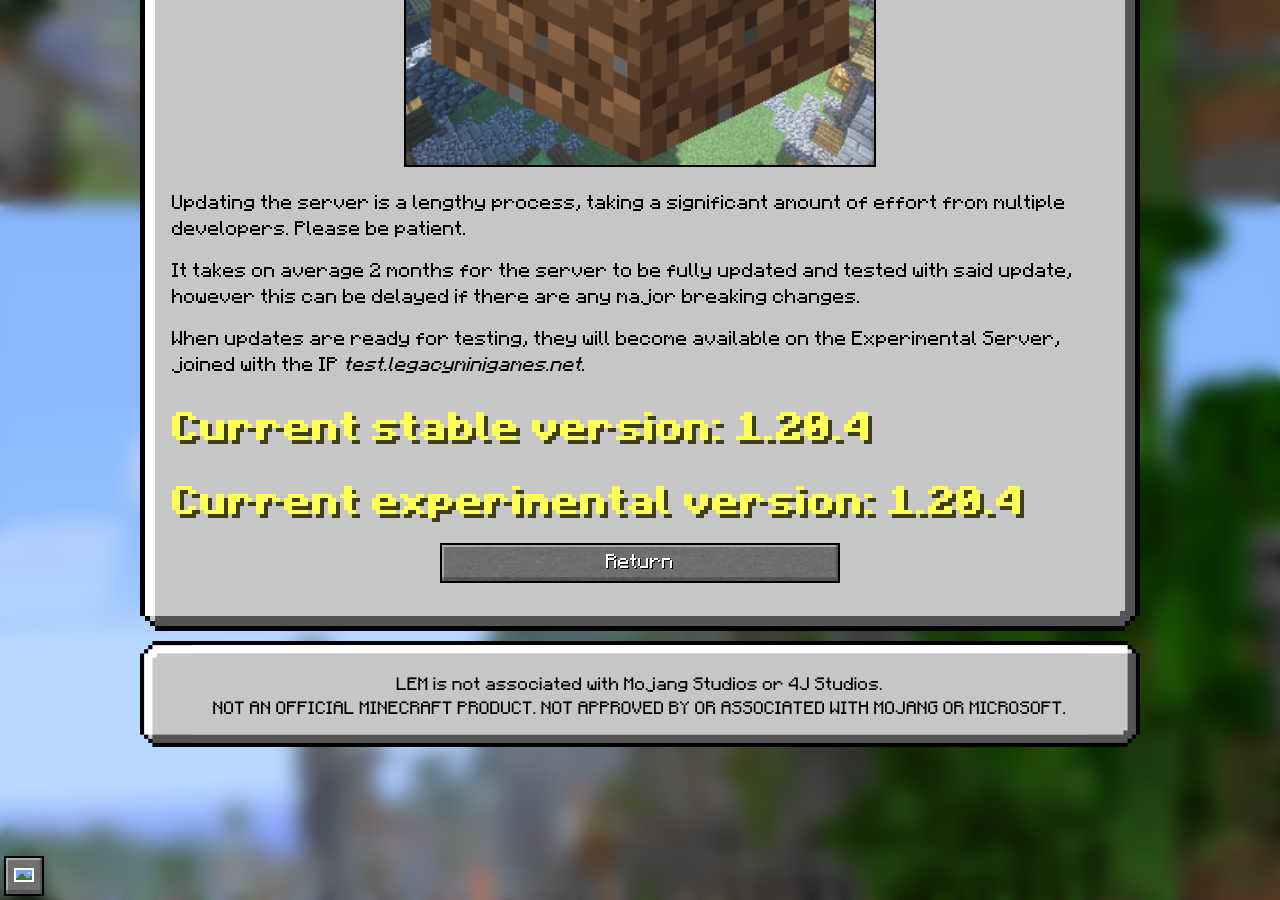
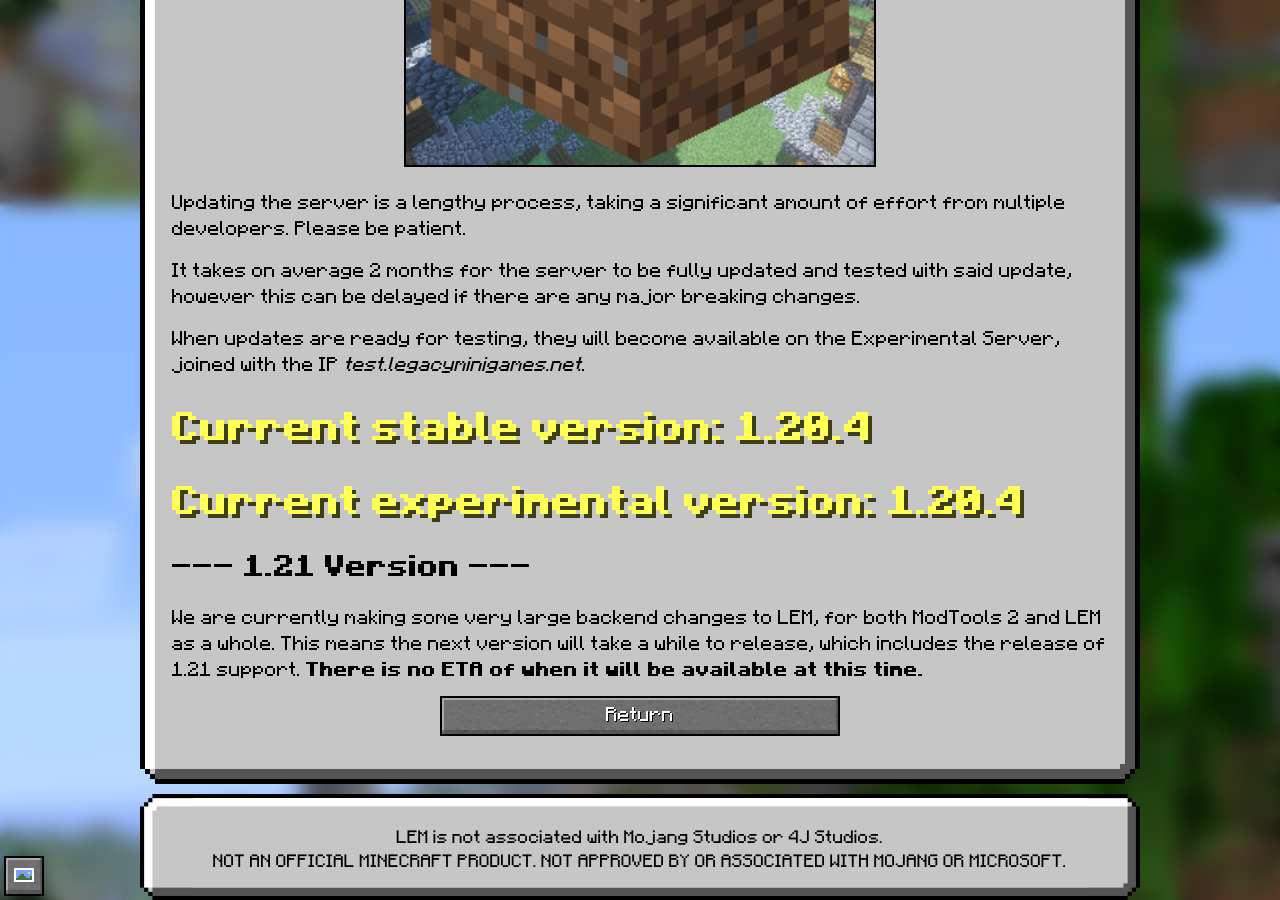
Before and after one commit to Legacy-Edition-Minigames/Website, a Jekyll site: the page built from _posts/faq/0003-1-1-updatewhen.markdown, in a window 1280 px wide and 900 px high, scrolled down 696 px. Built offline with Jekyll 4.4.1, drawn with Linux system fonts in a browser that asks for light colours; some web fonts are replaced.

Commit message:
Add 1.21 info to FAQ

```diff
--- a/_posts/faq/0003-1-1-updatewhen.markdown
+++ b/_posts/faq/0003-1-1-updatewhen.markdown
@@ -18,5 +18,9 @@
   # Current stable version: 1.20.4
 
   # Current experimental version: 1.20.4
+
+  ## 1.21 Version
+
+  We are currently making some very large backend changes to LEM, for both ModTools 2 and LEM as a whole. This means the next version will take a while to release, which includes the release of 1.21 support. **There is no ETA of when it will be available at this time.**
 markdown: true
 ---
```
